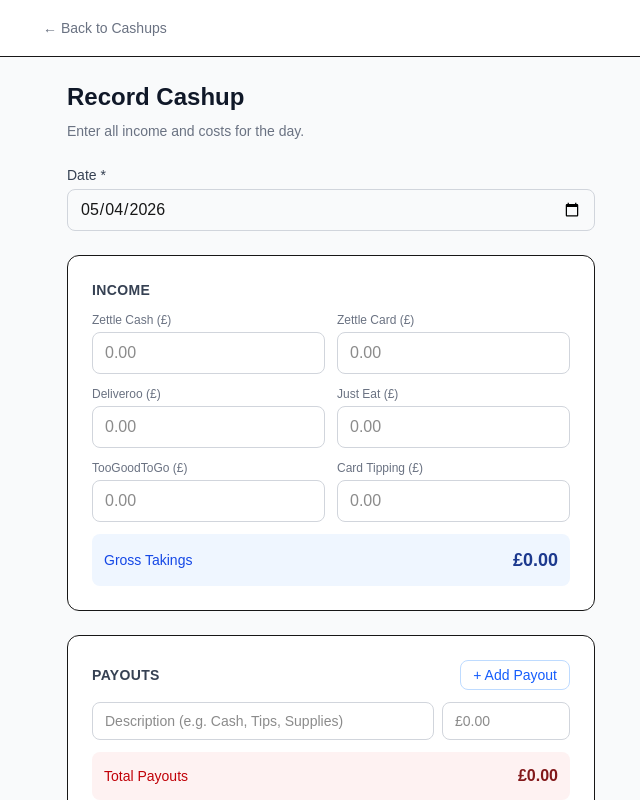
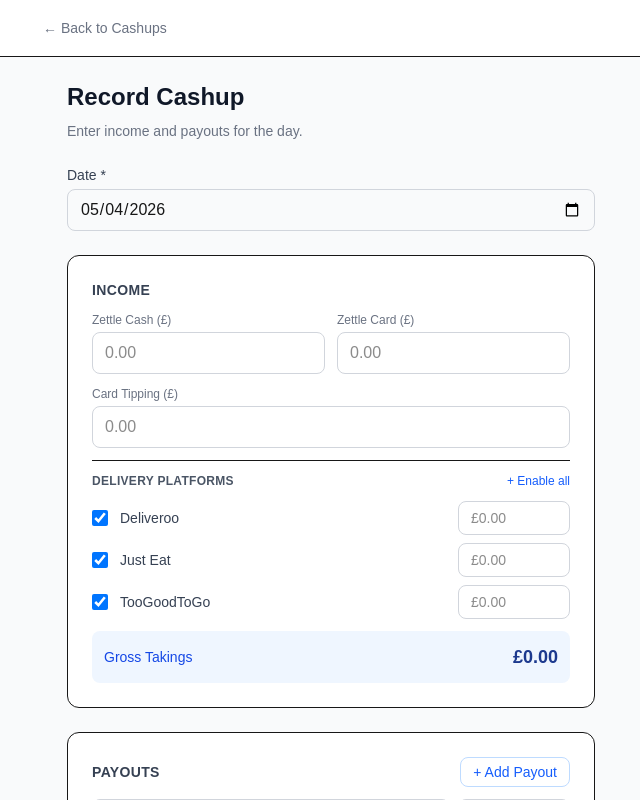
Before and after one commit to delipitstop/opsboard, a Next.js app: page /shops/1/cashup/new in a window 1280 px wide. Shown: the top 800 px of the page, without its empty margins (309-949 px from the left). Built offline with nearby package versions, Linux system fonts and the light colour scheme.

Commit message:
Redesign cashup: payouts section, banking, no wages/security

```diff
--- a/app/shops/[id]/cashup/new/page.tsx
+++ b/app/shops/[id]/cashup/new/page.tsx
@@ -1,35 +1,48 @@
 'use client'
 
 import { useState } from 'react'
-import { useRouter, useParams } from 'next/navigation'
+import { useRouter, useParams, useSearchParams } from 'next/navigation'
 import { createClient } from '@/lib/supabase/client'
 
 type Payout = { description: string; amount: string }
 
+const DELIVERY_SERVICES = [
+  { key: 'deliveroo', label: 'Deliveroo', icon: '🚴' },
+  { key: 'just_eat', label: 'Just Eat', icon: '🍔' },
+  { key: 'tgtg', label: 'TooGoodToGo', icon: '📦' },
+]
+
 export default function RecordCashup() {
   const router = useRouter()
   const params = useParams()
+  const searchParams = useSearchParams()
   const shopId = params.id as string
   const today = new Date().toISOString().split('T')[0]
 
   const [form, setForm] = useState({
-    trn: today,
+    trn: searchParams.get('week') || today,
     z_cash: '',
     z_card: '',
+    card_tipping: '',
     deliveroo: '',
     just_eat: '',
     tgtg: '',
-    card_tipping: '',
   })
 
-  const [payouts, setPayouts] = useState<Payout[]>( [
-    { description: '', amount: '' },
-  ])
+  const [enabledServices, setEnabledServices] = useState<Record<string, boolean>>({
+    deliveroo: true,
+    just_eat: true,
+    tgtg: true,
+  })
 
+  const [payouts, setPayouts] = useState<Payout[]>([{ description: '', amount: '' }])
   const [error, setError] = useState('')
   const [loading, setLoading] = useState(false)
 
   const update = (field: string, value: string) => setForm(f => ({ ...f, [field]: value }))
+
+  const toggleService = (key: string) =>
+    setEnabledServices(s => ({ ...s, [key]: !s[key] }))
 
   const addPayout = () => setPayouts(p => [...p, { description: '', amount: '' }])
 
@@ -39,13 +52,18 @@ export default function RecordCashup() {
     setPayouts(p => p.map((item, i) => i === index ? { ...item, [field]: value } : item))
   }
 
-  const gross = (['z_cash', 'z_card', 'deliveroo', 'just_eat', 'tgtg'] as const).reduce(
-    (sum, f) => sum + (parseFloat(form[f]) || 0), 0
-  )
+  const zCash = parseFloat(form.z_cash) || 0
+  const zCard = parseFloat(form.z_card) || 0
+  const cardTip = parseFloat(form.card_tipping) || 0
+  const totalPayouts = payouts.reduce((sum, p) => sum + (parseFloat(p.amount) || 0), 0)
+  const banking = zCash - totalPayouts
 
-  const totalPayouts = payouts.reduce((sum, p) => sum + (parseFloat(p.amount) || 0), 0)
-  const zCash = parseFloat(form.z_cash) || 0
-  const banking = zCash - totalPayouts
+  const deliveryIncome = DELIVERY_SERVICES.reduce((sum, s) => {
+    if (enabledServices[s.key]) return sum + (parseFloat(form[s.key as keyof typeof form] as string) || 0)
+    return sum
+  }, 0)
+
+  const gross = zCash + zCard + deliveryIncome + cardTip
 
   const handleSubmit = async (e: React.FormEvent) => {
     e.preventDefault()
@@ -59,11 +77,11 @@ export default function RecordCashup() {
       shop_id: shopId,
       trn: trnDate,
       z_cash: zCash,
-      z_card: parseFloat(form.z_card) || 0,
-      deliveroo: parseFloat(form.deliveroo) || 0,
-      just_eat: parseFloat(form.just_eat) || 0,
-      tgtg: parseFloat(form.tgtg) || 0,
-      card_tipping: parseFloat(form.card_tipping) || 0,
+      z_card: zCard,
+      card_tipping: cardTip,
+      deliveroo: enabledServices.deliveroo ? (parseFloat(form.deliveroo) || 0) : 0,
+      just_eat: enabledServices.just_eat ? (parseFloat(form.just_eat) || 0) : 0,
+      tgtg: enabledServices.tgtg ? (parseFloat(form.tgtg) || 0) : 0,
     }, { onConflict: 'shop_id,trn' })
 
     if (cashupError) {
@@ -72,28 +90,17 @@ export default function RecordCashup() {
       return
     }
 
-    // Save payouts — delete old ones for this date, re-insert
-    const { error: deleteError } = await supabase
-      .from('cashup_payouts')
-      .delete()
-      .eq('shop_id', shopId)
-      .eq('trn', trnDate)
+    const validPayouts = payouts.filter(p => p.description.trim() && parseFloat(p.amount) > 0)
+    await supabase.from('cashup_payouts').delete().eq('shop_id', shopId).eq('trn', trnDate.toISOString().split('T')[0])
 
-    const validPayouts = payouts.filter(p => p.description.trim() && parseFloat(p.amount) > 0)
     if (validPayouts.length > 0) {
       const payoutRows = validPayouts.map(p => ({
         shop_id: shopId,
-        trn: trnDate,
+        trn: trnDate.toISOString().split('T')[0],
         description: p.description.trim(),
         amount: parseFloat(p.amount),
       }))
-
-      const { error: payoutError } = await supabase.from('cashup_payouts').insert(payoutRows)
-      if (payoutError) {
-        setError(payoutError.message)
-        setLoading(false)
-        return
-      }
+      await supabase.from('cashup_payouts').insert(payoutRows)
     }
 
     router.push(`/shops/${shopId}?tab=cashup`)
@@ -109,7 +116,7 @@ export default function RecordCashup() {
 
       <main className="max-w-xl mx-auto p-6">
         <h1 className="text-2xl font-bold text-gray-900 mb-2">Record Cashup</h1>
-        <p className="text-gray-500 text-sm mb-6">Enter all income and costs for the day.</p>
+        <p className="text-gray-500 text-sm mb-6">Enter income and payouts for the day.</p>
 
         <form onSubmit={handleSubmit} className="space-y-6">
           {error && (
@@ -126,23 +133,58 @@ export default function RecordCashup() {
           {/* Income */}
           <div className="bg-white rounded-xl border p-6 space-y-3">
             <h3 className="text-sm font-semibold text-gray-700 uppercase tracking-wide">Income</h3>
+
+            {/* Zettle */}
             <div className="grid grid-cols-2 gap-3">
-              {([
-                ['z_cash', 'Zettle Cash (£)'],
-                ['z_card', 'Zettle Card (£)'],
-                ['deliveroo', 'Deliveroo (£)'],
-                ['just_eat', 'Just Eat (£)'],
-                ['tgtg', 'TooGoodToGo (£)'],
-                ['card_tipping', 'Card Tipping (£)'],
-              ] as const).map(([field, label]) => (
-                <div key={field}>
-                  <label className="block text-xs text-gray-500 mb-1">{label}</label>
-                  <input type="number" step="0.01" min="0" value={form[field]}
-                    onChange={e => update(field, e.target.value)} placeholder="0.00"
-                    className="w-full px-3 py-2 border border-gray-300 rounded-lg focus:ring-2 focus:ring-blue-500 outline-none" />
+              <div>
+                <label className="block text-xs text-gray-500 mb-1">Zettle Cash (£)</label>
+                <input type="number" step="0.01" min="0" value={form.z_cash}
+                  onChange={e => update('z_cash', e.target.value)} placeholder="0.00"
+                  className="w-full px-3 py-2 border border-gray-300 rounded-lg focus:ring-2 focus:ring-blue-500 outline-none" />
+              </div>
+              <div>
+                <label className="block text-xs text-gray-500 mb-1">Zettle Card (£)</label>
+                <input type="number" step="0.01" min="0" value={form.z_card}
+                  onChange={e => update('z_card', e.target.value)} placeholder="0.00"
+                  className="w-full px-3 py-2 border border-gray-300 rounded-lg focus:ring-2 focus:ring-blue-500 outline-none" />
+              </div>
+            </div>
+
+            <div>
+              <label className="block text-xs text-gray-500 mb-1">Card Tipping (£)</label>
+              <input type="number" step="0.01" min="0" value={form.card_tipping}
+                onChange={e => update('card_tipping', e.target.value)} placeholder="0.00"
+                className="w-full px-3 py-2 border border-gray-300 rounded-lg focus:ring-2 focus:ring-blue-500 outline-none" />
+            </div>
+
+            <div className="border-t pt-3">
+              <div className="flex items-center justify-between mb-3">
+                <h4 className="text-xs font-semibold text-gray-600 uppercase tracking-wide">Delivery Platforms</h4>
+                <button type="button" onClick={() => DELIVERY_SERVICES.forEach(s => {
+                  if (!enabledServices[s.key]) setEnabledServices(s2 => ({ ...s2, [s.key]: true }))
+                })}
+                  className="text-xs text-blue-600 hover:underline">+ Enable all</button>
+              </div>
+
+              {DELIVERY_SERVICES.map(service => (
+                <div key={service.key} className="flex items-center gap-3 mb-2">
+                  <input type="checkbox"
+                    checked={enabledServices[service.key]}
+                    onChange={() => toggleService(service.key)}
+                    className="w-4 h-4 rounded border-gray-300 text-blue-600 focus:ring-blue-500" />
+                  <label className="text-sm text-gray-700 flex-1">{service.label}</label>
+                  {enabledServices[service.key] ? (
+                    <input type="number" step="0.01" min="0"
+                      value={form[service.key as keyof typeof form]}
+                      onChange={e => update(service.key, e.target.value)} placeholder="£0.00"
+                      className="w-28 px-3 py-1.5 border border-gray-300 rounded-lg focus:ring-2 focus:ring-blue-500 outline-none text-sm" />
+                  ) : (
+                    <span className="w-28 text-xs text-gray-400 text-right">Disabled</span>
+                  )}
                 </div>
               ))}
             </div>
+
             <div className="bg-blue-50 rounded-lg p-3 flex justify-between items-center">
               <span className="text-sm text-blue-700 font-medium">Gross Takings</span>
               <span className="text-lg font-bold text-blue-900">£{gross.toFixed(2)}</span>
@@ -169,7 +211,7 @@ export default function RecordCashup() {
                   <input type="number" step="0.01" min="0" value={payout.amount}
                     onChange={e => updatePayout(index, 'amount', e.target.value)}
                     placeholder="£0.00"
-                    className="w-32 px-3 py-2 border border-gray-300 rounded-lg focus:ring-2 focus:ring-blue-500 outline-none text-sm" />
+                    className="w-28 px-3 py-2 border border-gray-300 rounded-lg focus:ring-2 focus:ring-blue-500 outline-none text-sm" />
                   {payouts.length > 1 && (
                     <button type="button" onClick={() => removePayout(index)}
                       className="text-red-400 hover:text-red-600 text-sm font-bold px-2">✕</button>
@@ -178,7 +220,7 @@ export default function RecordCashup() {
               ))}
             </div>
 
-            {payouts.length > 0 && (
+            {payouts.length > 0 && totalPayouts > 0 && (
               <div className="bg-red-50 rounded-lg p-3 flex justify-between items-center">
                 <span className="text-sm text-red-700 font-medium">Total Payouts</span>
                 <span className="text-base font-bold text-red-900">£{totalPayouts.toFixed(2)}</span>
--- a/components/shop/CashupTab.tsx
+++ b/components/shop/CashupTab.tsx
@@ -4,82 +4,165 @@ import { useState, useEffect } from 'react'
 import { useParams } from 'next/navigation'
 import { createClient } from '@/lib/supabase/client'
 
+function getWeekStart(date: Date): Date {
+  const d = new Date(date)
+  const day = d.getDay()
+  const diff = (day === 0 ? -6 : 1 - day)
+  d.setDate(d.getDate() + diff)
+  d.setHours(0, 0, 0, 0)
+  return d
+}
+
+function formatWeekStart(d: Date): string {
+  return d.toISOString().split('T')[0]
+}
+
 export default function CashupTab({ shopId }: { shopId: string }) {
   const [cashups, setCashups] = useState<any[]>([])
   const [loading, setLoading] = useState(true)
+  const [selectedWeek, setSelectedWeek] = useState<Date>(() => getWeekStart(new Date()))
+
+  const weekStartStr = formatWeekStart(selectedWeek)
 
   useEffect(() => {
     async function load() {
       const supabase = await createClient()
       const { data } = await supabase
         .from('cashups')
-        .select('*')
+        .select('*, cashup_payouts(description, amount)')
         .eq('shop_id', shopId)
         .order('trn', { ascending: false })
-        .limit(30)
       setCashups(data || [])
       setLoading(false)
     }
     load()
   }, [shopId])
 
+  const weekEnd = new Date(selectedWeek)
+  weekEnd.setDate(weekEnd.getDate() + 6)
+
+  const weekCashups = cashups.filter(c => {
+    const d = new Date(c.trn + 'T00:00:00')
+    const ws = selectedWeek.getTime()
+    const we = weekEnd.getTime() + 86400000
+    return d.getTime() >= ws && d.getTime() < we
+  })
+
+  const prevWeek = () => {
+    const d = new Date(selectedWeek)
+    d.setDate(d.getDate() - 7)
+    setSelectedWeek(d)
+  }
+
+  const nextWeek = () => {
+    const d = new Date(selectedWeek)
+    d.setDate(d.getDate() + 7)
+    setSelectedWeek(d)
+  }
+
+  const totals = weekCashups.reduce((acc, c) => {
+    const payoutTotal = (c.cashup_payouts || []).reduce((s: number, p: any) => s + (parseFloat(p.amount) || 0), 0)
+    return {
+      z_cash: acc.z_cash + (parseFloat(c.z_cash) || 0),
+      z_card: acc.z_card + (parseFloat(c.z_card) || 0),
+      deliveroo: acc.deliveroo + (parseFloat(c.deliveroo) || 0),
+      just_eat: acc.just_eat + (parseFloat(c.just_eat) || 0),
+      tgtg: acc.tgtg + (parseFloat(c.tgtg) || 0),
+      payouts: acc.payouts + payoutTotal,
+      banking: acc.banking + (parseFloat(c.z_cash) || 0) - payoutTotal,
+    }
+  }, { z_cash: 0, z_card: 0, deliveroo: 0, just_eat: 0, tgtg: 0, payouts: 0, banking: 0 })
+
+  const formatDate = (d: Date) =>
+    d.toLocaleDateString('en-GB', { day: '2-digit', month: 'short', year: 'numeric' })
+
+  const weekLabel = `${formatDate(selectedWeek)} – ${formatDate(weekEnd)}`
+
   if (loading) return <div className="text-gray-500 py-8 text-center">Loading...</div>
 
   return (
     <div className="space-y-4">
-      <div className="flex justify-between items-center">
-        <h2 className="text-lg font-semibold text-gray-900">Cashup History</h2>
-        <a href={`/shops/${shopId}/cashup/new`}
+      {/* Week Navigation */}
+      <div className="flex items-center gap-4">
+        <button onClick={prevWeek}
+          className="px-3 py-1.5 border border-gray-300 rounded-lg text-sm hover:bg-gray-50 font-medium">
+          ← Prev
+        </button>
+        <div className="text-center">
+          <p className="text-xs text-gray-500 uppercase tracking-wide">Week Commencing</p>
+          <p className="text-base font-semibold text-gray-900">{weekLabel}</p>
+        </div>
+        <button onClick={nextWeek}
+          className="px-3 py-1.5 border border-gray-300 rounded-lg text-sm hover:bg-gray-50 font-medium">
+          Next →
+        </button>
+      </div>
+
+      <div className="flex justify-end">
+        <a href={`/shops/${shopId}/cashup/new?week=${weekStartStr}`}
           className="px-4 py-2 bg-blue-600 text-white rounded-lg text-sm font-medium hover:bg-blue-700">
           + Record Cashup
         </a>
       </div>
 
-      {cashups.length === 0 ? (
+      {weekCashups.length === 0 ? (
         <div className="bg-white rounded-xl border p-8 text-center">
-          <p className="text-gray-500 mb-4">No cashups recorded yet.</p>
-          <a href={`/shops/${shopId}/cashup/new`}
+          <p className="text-gray-500 mb-4">No cashups for this week.</p>
+          <a href={`/shops/${shopId}/cashup/new?week=${weekStartStr}`}
             className="inline-flex items-center gap-2 px-4 py-2 bg-blue-600 text-white rounded-lg text-sm font-medium hover:bg-blue-700">
-            + Record First Cashup
+            + Record Cashup
           </a>
         </div>
       ) : (
+        <>
           <div className="bg-white rounded-xl border overflow-hidden">
             <table className="w-full">
               <thead className="bg-gray-50 border-b">
                 <tr>
-                <th className="text-left px-5 py-3 text-xs font-medium text-gray-500 uppercase">Date</th>
-                <th className="text-right px-5 py-3 text-xs font-medium text-gray-500 uppercase">Gross</th>
-                <th className="text-right px-5 py-3 text-xs font-medium text-gray-500 uppercase">Cash</th>
-                <th className="text-right px-5 py-3 text-xs font-medium text-gray-500 uppercase">Card</th>
-                <th className="text-right px-5 py-3 text-xs font-medium text-gray-500 uppercase">Deliveroo</th>
-                <th className="text-right px-5 py-3 text-xs font-medium text-gray-500 uppercase">Just Eat</th>
-                <th className="text-right px-5 py-3 text-xs font-medium text-gray-500 uppercase">TGTG</th>
-                <th className="text-right px-5 py-3 text-xs font-medium text-gray-500 uppercase">Wages</th>
-                <th className="text-right px-5 py-3 text-xs font-medium text-gray-500 uppercase">Security</th>
+                  <th className="text-left px-4 py-3 text-xs font-medium text-gray-500 uppercase">Date</th>
+                  <th className="text-right px-3 py-3 text-xs font-medium text-gray-500 uppercase">Cash</th>
+                  <th className="text-right px-3 py-3 text-xs font-medium text-gray-500 uppercase">Card</th>
+                  <th className="text-right px-3 py-3 text-xs font-medium text-gray-500 uppercase">Deliveroo</th>
+                  <th className="text-right px-3 py-3 text-xs font-medium text-gray-500 uppercase">Just Eat</th>
+                  <th className="text-right px-3 py-3 text-xs font-medium text-gray-500 uppercase">TGTG</th>
+                  <th className="text-right px-3 py-3 text-xs font-medium text-gray-500 uppercase">Payouts</th>
+                  <th className="text-right px-3 py-3 text-xs font-medium text-gray-500 uppercase">Banking</th>
                 </tr>
               </thead>
               <tbody className="divide-y">
-              {cashups.map((c: any) => {
-                const gross = (c.z_cash || 0) + (c.z_card || 0) + (c.deliveroo || 0) + (c.just_eat || 0) + (c.tgtg || 0)
-                const date = new Date(c.trn + 'T00:00:00').toLocaleDateString('en-GB', { day: '2-digit', month: 'short', year: 'numeric' })
+                {weekCashups.map((c: any) => {
+                  const payoutTotal = (c.cashup_payouts || []).reduce((s: number, p: any) => s + (parseFloat(p.amount) || 0), 0)
+                  const banking = (parseFloat(c.z_cash) || 0) - payoutTotal
+                  const date = new Date(c.trn + 'T00:00:00').toLocaleDateString('en-GB', { day: '2-digit', month: 'short' })
                   return (
                     <tr key={c.id} className="hover:bg-gray-50">
-                    <td className="px-5 py-3.5 text-sm font-medium text-gray-900">{date}</td>
-                    <td className="px-5 py-3.5 text-sm text-right font-semibold">£{gross.toFixed(2)}</td>
-                    <td className="px-5 py-3.5 text-sm text-right text-gray-600">£{(c.z_cash || 0).toFixed(2)}</td>
-                    <td className="px-5 py-3.5 text-sm text-right text-gray-600">£{(c.z_card || 0).toFixed(2)}</td>
-                    <td className="px-5 py-3.5 text-sm text-right text-gray-600">£{(c.deliveroo || 0).toFixed(2)}</td>
-                    <td className="px-5 py-3.5 text-sm text-right text-gray-600">£{(c.just_eat || 0).toFixed(2)}</td>
-                    <td className="px-5 py-3.5 text-sm text-right text-gray-600">£{(c.tgtg || 0).toFixed(2)}</td>
-                    <td className="px-5 py-3.5 text-sm text-right text-gray-600">£{(c.wage_total || 0).toFixed(2)}</td>
-                    <td className="px-5 py-3.5 text-sm text-right text-gray-600">£{(c.security || 0).toFixed(2)}</td>
+                      <td className="px-4 py-3 text-sm font-medium text-gray-900">{date}</td>
+                      <td className="px-3 py-3 text-sm text-right">£{(parseFloat(c.z_cash) || 0).toFixed(2)}</td>
+                      <td className="px-3 py-3 text-sm text-right">£{(parseFloat(c.z_card) || 0).toFixed(2)}</td>
+                      <td className="px-3 py-3 text-sm text-right">£{(parseFloat(c.deliveroo) || 0).toFixed(2)}</td>
+                      <td className="px-3 py-3 text-sm text-right">£{(parseFloat(c.just_eat) || 0).toFixed(2)}</td>
+                      <td className="px-3 py-3 text-sm text-right">£{(parseFloat(c.tgtg) || 0).toFixed(2)}</td>
+                      <td className="px-3 py-3 text-sm text-right text-red-600">-£{payoutTotal.toFixed(2)}</td>
+                      <td className="px-3 py-3 text-sm text-right font-semibold text-gray-900">£{banking.toFixed(2)}</td>
                     </tr>
                   )
                 })}
               </tbody>
+              <tfoot>
+                <tr className="bg-green-50 border-t-2 border-green-200">
+                  <td className="px-4 py-3 text-sm font-bold text-green-800">Week Total</td>
+                  <td className="px-3 py-3 text-sm text-right font-bold text-green-800">£{totals.z_cash.toFixed(2)}</td>
+                  <td className="px-3 py-3 text-sm text-right font-bold text-green-800">£{totals.z_card.toFixed(2)}</td>
+                  <td className="px-3 py-3 text-sm text-right font-bold text-green-800">£{totals.deliveroo.toFixed(2)}</td>
+                  <td className="px-3 py-3 text-sm text-right font-bold text-green-800">£{totals.just_eat.toFixed(2)}</td>
+                  <td className="px-3 py-3 text-sm text-right font-bold text-green-800">£{totals.tgtg.toFixed(2)}</td>
+                  <td className="px-3 py-3 text-sm text-right font-bold text-green-800">-£{totals.payouts.toFixed(2)}</td>
+                  <td className="px-3 py-3 text-sm text-right font-bold text-green-800">£{totals.banking.toFixed(2)}</td>
+                </tr>
+              </tfoot>
             </table>
           </div>
+        </>
       )}
     </div>
   )
```
Lines whose indentation alone changed are shown as unchanged.
